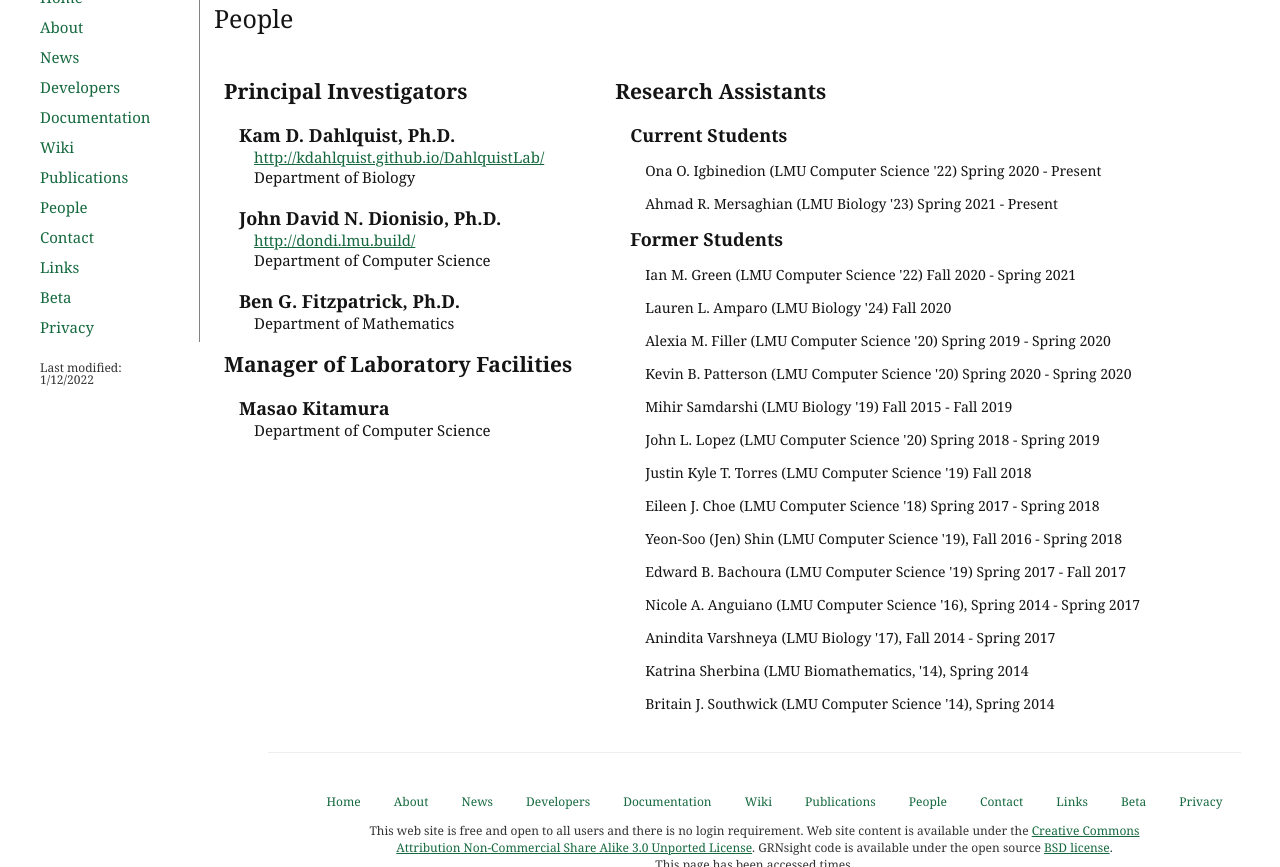
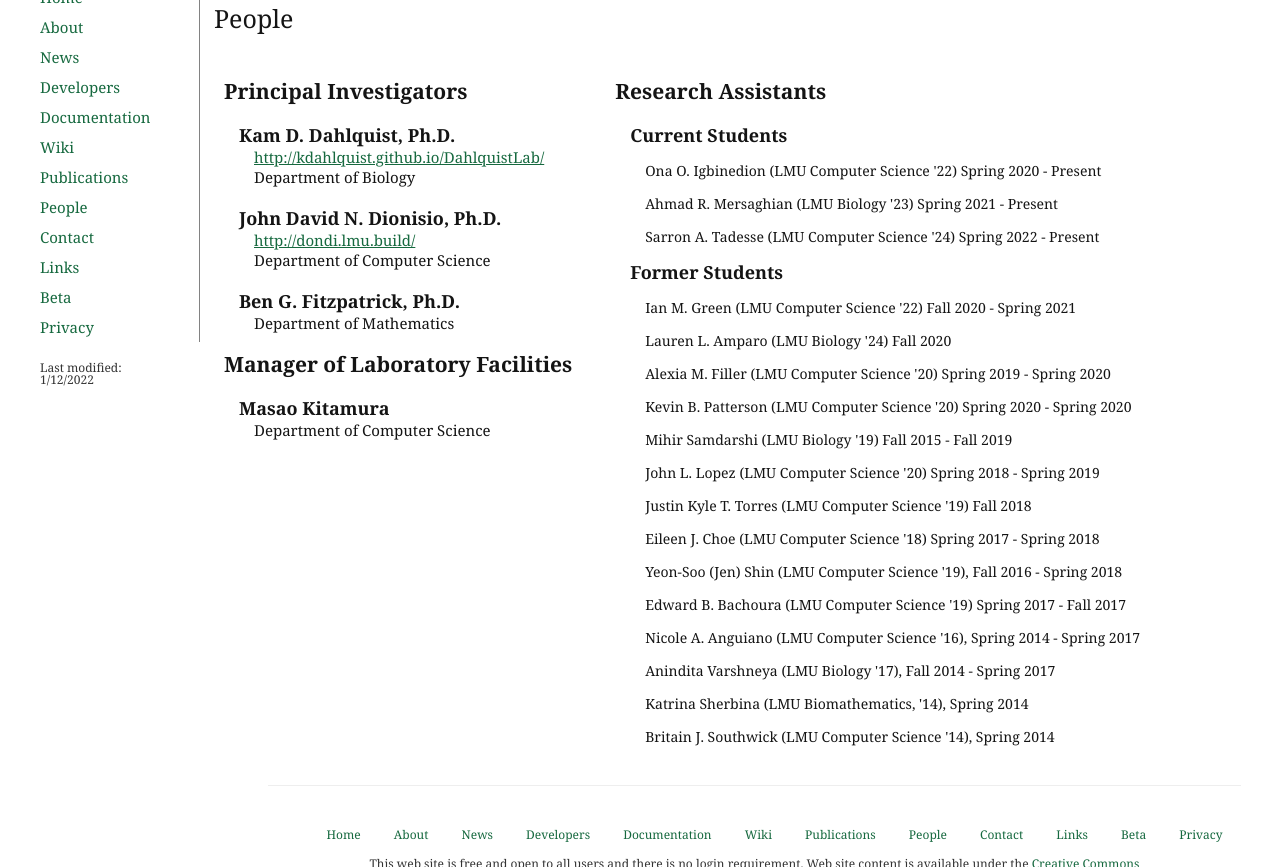
Before and after one commit to dondi/GRNsight, a Jekyll site: the page built from people.html, in a window 1280 px wide and 900 px high, scrolled down 962 px, cut to the strip 33-900 px from the top of the window. Built offline with Jekyll 4.4.1, drawn with Linux system fonts in a browser that asks for light colours; nearby versions of some CDN libraries.

Commit message:
Update people.html

```diff
--- a/people.html
+++ b/people.html
@@ -115,6 +115,7 @@ description: Principal Investigators, current and former undergraduate research
                           <p class="name">Current Students</p>
                             <p class="studentName">Ona O. Igbinedion (LMU Computer Science '22) Spring 2020 - Present</p>
                             <p class="studentName">Ahmad R. Mersaghian (LMU Biology '23) Spring 2021 - Present</p>
+                            <p class="studentName">Sarron A. Tadesse (LMU Computer Science '24) Spring 2022 - Present</p>
                           <p class="name">Former Students</p>
                             <p class="studentName">Ian M. Green (LMU Computer Science '22) Fall 2020 - Spring 2021</p>
                             <p class="studentName">Lauren L. Amparo (LMU Biology '24) Fall 2020</p>
```
